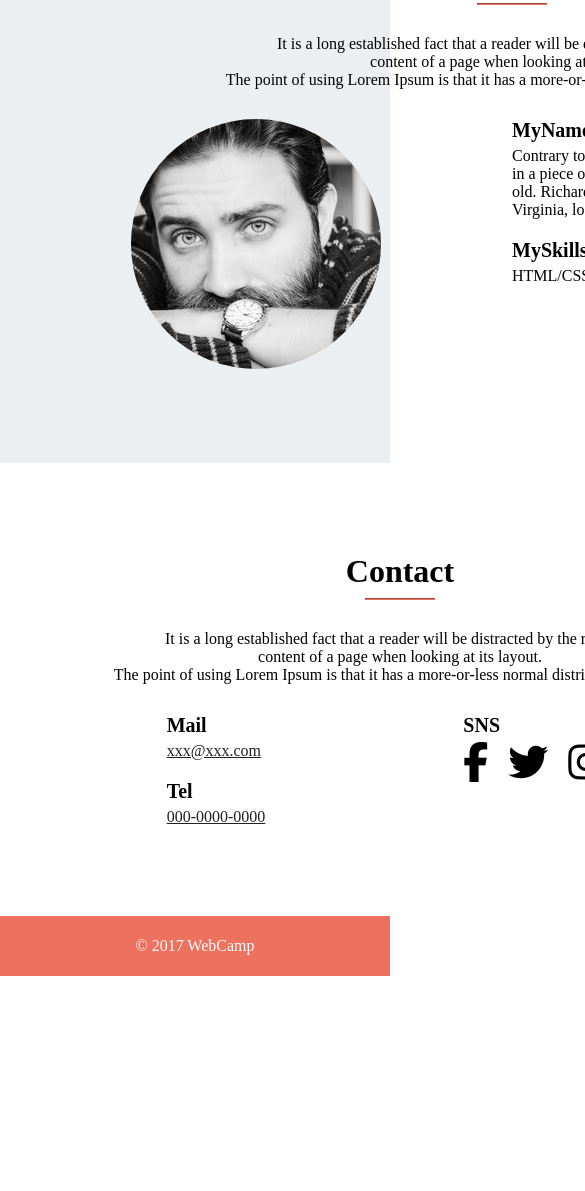
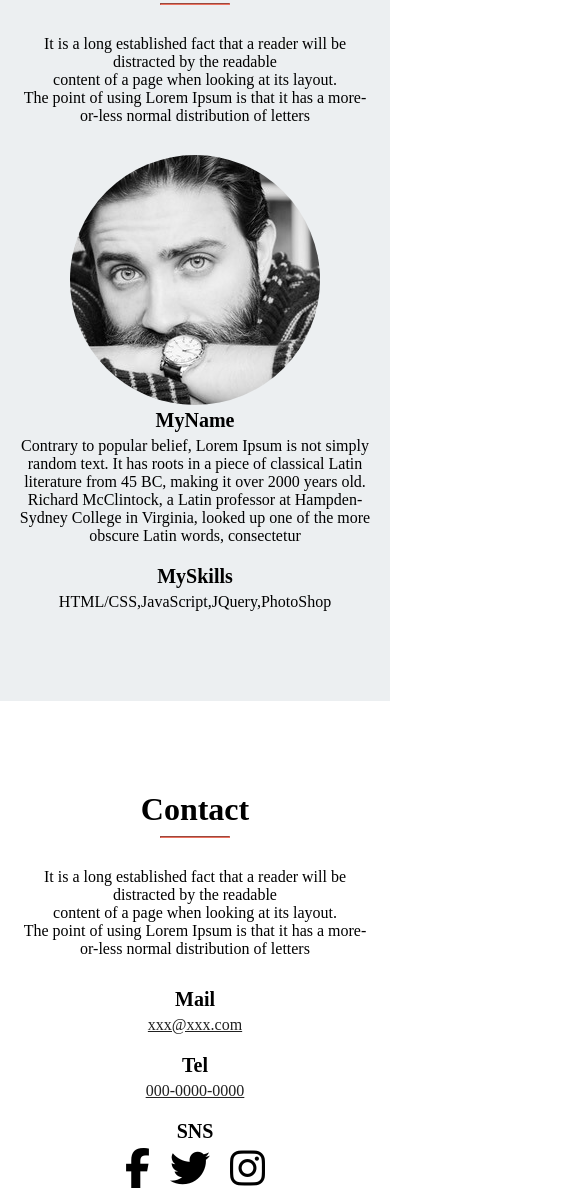
Before and after one commit to banto354/MyStyle, a plain HTML site: page index.html in a window 390 px wide. Shown: the part 3034-4225 px from the top of the page, 585 px wide, since content can reach past the window. Before the commit the page ends 4010 px from the top, so only its background shows below. Drawn offline with Linux system fonts and the light colour scheme.

Commit message:
Installed except hm

```diff
--- a/style.css
+++ b/style.css
@@ -212,9 +212,15 @@ main {
     font-size: 20px;
     margin-bottom: 5px;
 }
+
 .detail-text {
     font-size: 16px;
     text-align: left;
+    margin-bottom: 20px;
+}
+
+.profile-detail-container .detail-text:last-child {
+    margin-bottom: 0px;
 }
 
 .contact-container {
@@ -382,4 +388,55 @@ footer {
         margin-bottom: 0px;
     }
 
+    .profile-container {
+        width: 90%;
+    }
+
+    .profile-detail {
+        display: block;
+    }
+
+    .profile-detail-container {
+        width: 100%;
+    }
+
+    .profile-detail-container:nth-child(2) {
+        text-align: center;
+    }
+
+    .detail-text {
+        text-align: center;
+    }
+
+    .contact-container {
+        width: 90%;
+    }
+
+    .contact-detail {
+        display: block;
+    }
+
+    .left-contact-detail {
+        width: 100%;
+    }
+
+    .right-contact-detail {
+        width: 100%;
+        margin-top: 20px;
+    }
+
+    .contact-detail-container {
+        width: 100%;
+        text-align: center;
+        display: block;
+    }
+
+    .SNS-container {
+        display: flex;
+        justify-content: center;
+    }
+
+    .SNS-icon:last-child {
+        margin-right: 0;
+    }
 }
```
